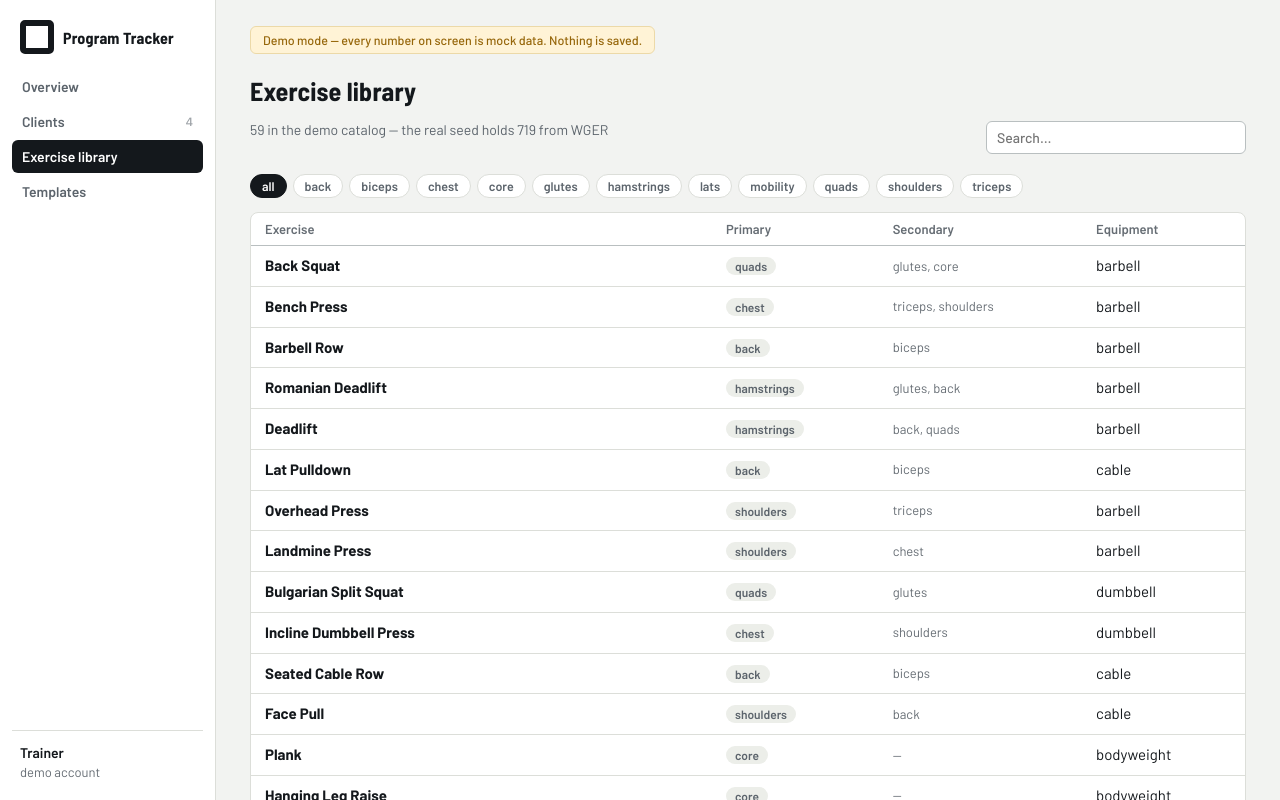
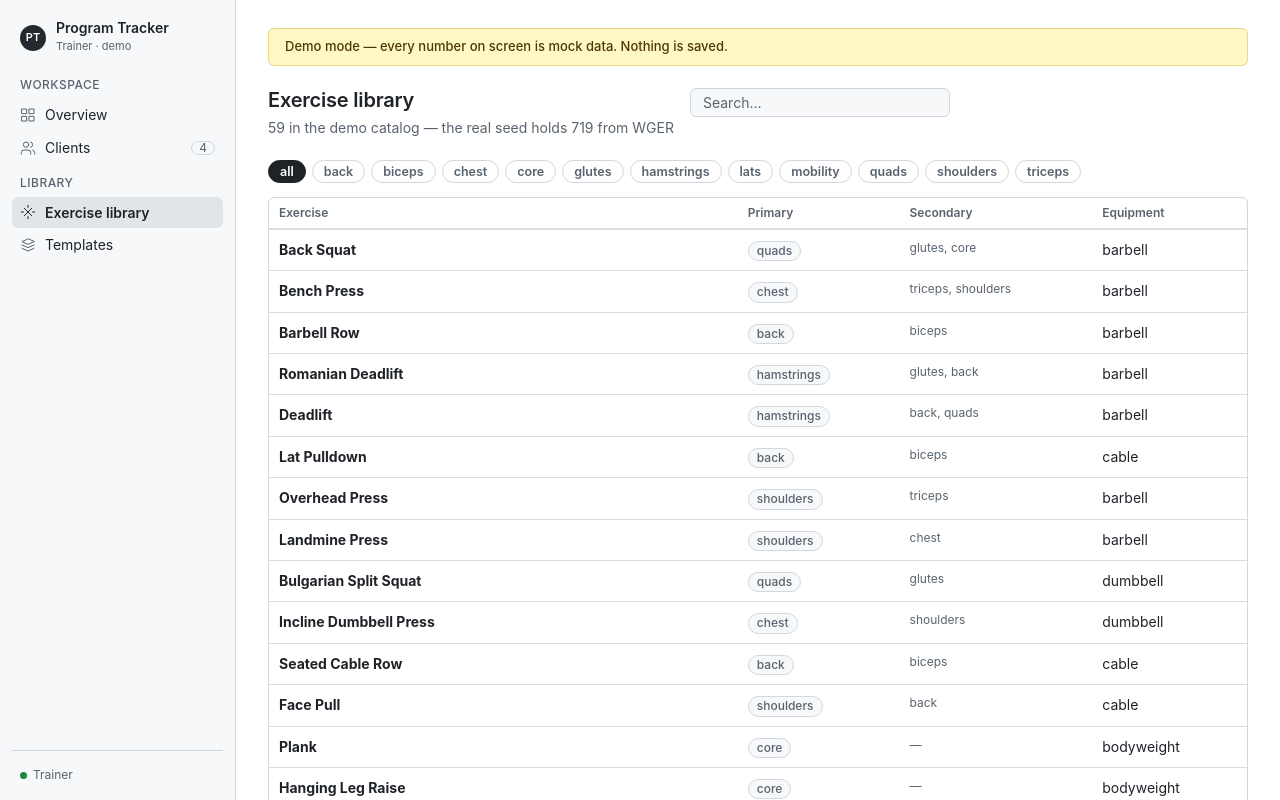
Before and after one commit to treewalkr/program-tracker, a SvelteKit app in the folder apps/web/: page /exercises in a window 1280 px wide. Shown: the top 800 px of the page. Built offline with nearby package versions, Linux system fonts and the light colour scheme; no server answers; what @elysiajs/eden would draw is missing.

Commit message:
feat(web): Primer foundation — tokens, primitives, sidebar shell

```diff
--- a/apps/web/src/app.css
+++ b/apps/web/src/app.css
@@ -1,46 +1,66 @@
 /* ————————————————————————————————————————————
-   Program Tracker — "chalk & iron"
-   Light, calm, data-first coach's logbook.
-   Color is functional only: status + RPE scale.
+   Program Tracker — "Primer"
+   GitHub's design language applied to training data:
+   white canvas, gray wells, green primary actions,
+   mono figures, soft-tinted labels.
+   Spec: prototypes/direction-g.html
    ———————————————————————————————————————————— */
 
 :root {
-  --bg: #f2f3f1;
+  /* canvas & ink */
+  --bg: #ffffff;
   --surface: #ffffff;
-  --ink: #14181c;
-  --muted: #5c646c;
-  --faint: #666d74;
-  --line: #dcded9;
-  --line-strong: #b9bfc0;
+  --ink: #1f2328;
+  --muted: #59636e;
+  --faint: #666e78;
+  --line: #d0d7de;
+  --line-soft: #d8dee4;
+  --line-strong: #afb8c1;
+  --well: #f6f8fa;
+  --well-2: #eef1f4;
+  --active: #e0e5ea;
 
-  --good: #1e7a46;
-  --good-bg: #e6f4ec;
-  --warn: #96660a;
-  --warn-bg: #fff3d6;
-  --bad: #c92a2a;
-  --bad-bg: #fdecec;
+  /* functional color (GitHub scales) */
+  --blue: #0969da;
+  --blue-hov: #0860c4;
+  --good: #1a7f37;
+  --good-bg: #dafbe1;
+  --good-line: #aceebb;
+  --green-btn: #1f883d;
+  --green-btn-hov: #1a7f37;
+  --bad: #cf222e;
+  --bad-bg: #ffebe9;
+  --bad-line: #ffcecb;
+  --warn: #9a6700;
+  --warn-bg: #fff8c5;
+  --warn-line: #d4a72c66;
 
-  /* RPE effort scale (AA-tuned for 12–13px semibold on light surfaces) */
-  --rpe-low: #3f6339;
-  --rpe-mid: #7a520d;
-  --rpe-high: #a63a29;
+  /* contributions ramp (training-week cells, tonnage heat) */
+  --done-1: #aceebb;
+  --done-2: #4ac26b;
+  --done-3: #2da44e;
+  --done-4: #116329;
 
-  /* one-off surface tints */
-  --hover-ink: #2a3138;
-  --hover-soft: #eceee9;
-  --row-hover: #f7f8f5;
-  --chip-bg: #f4f5f2;
-  --neutral-bg: #eceee9;
-  --warn-line: #e5b8b8;
-  --warn-line-soft: #eed3d3;
-  --pulse-now-bg: #f6f7f3;
-  --dir-tr: #55558c;
+  /* RPE effort scale: 1–6 easy · 7–8 hard · 9–10 maximal */
+  --rpe-low: #1a7f37;
+  --rpe-mid: #9a6700;
+  --rpe-high: #cf222e;
 
-  --focus: #2b6cb0;
+  /* one-off surface tints (legacy names kept for scoped styles) */
+  --hover-ink: #24292f;
+  --hover-soft: var(--well-2);
+  --row-hover: var(--well);
+  --chip-bg: rgba(175, 184, 193, 0.2);
+  --neutral-bg: var(--well);
+  --warn-line-soft: #d4a72c66;
+  --pulse-now-bg: #ddf4ff;
+  --dir-tr: #0969da;
 
-  --font-ui: "Barlow", system-ui, sans-serif;
-  --font-cond: "Barlow Semi Condensed", "Barlow", system-ui, sans-serif;
-  --font-mono: "IBM Plex Mono", ui-monospace, monospace;
+  --focus: rgba(9, 105, 218, 0.45);
+
+  --font-ui: -apple-system, BlinkMacSystemFont, "Segoe UI", "Noto Sans", Helvetica, Arial, sans-serif;
+  --font-cond: var(--font-ui);
+  --font-mono: ui-monospace, SFMono-Regular, "SF Mono", Menlo, Consolas, "Liberation Mono", monospace;
 
   --radius: 6px;
 }
@@ -49,159 +69,233 @@
   box-sizing: border-box;
 }
 
+html {
+  color-scheme: light;
+}
+
 body {
   margin: 0;
   background: var(--bg);
   color: var(--ink);
-  font-family: var(--font-ui);
-  font-size: 15px;
-  line-height: 1.45;
+  font: 14px/1.5 var(--font-ui);
   -webkit-font-smoothing: antialiased;
 }
+
+::selection {
+  background: rgba(9, 105, 218, 0.18);
+}
+
+:focus-visible {
+  outline: 2px solid var(--focus);
+  outline-offset: -1px;
+  border-radius: 6px;
+}
+
+::-webkit-scrollbar { width: 10px; height: 10px; }
+::-webkit-scrollbar-thumb { background: var(--line); border-radius: 99px; }
+::-webkit-scrollbar-thumb:hover { background: var(--line-strong); }
+::-webkit-scrollbar-track { background: transparent; }
 
 h1,
 h2,
 h3 {
-  font-family: var(--font-cond);
-  font-weight: 700;
-  letter-spacing: 0.005em;
+  font-family: var(--font-ui);
   margin: 0;
 }
-h1 { font-size: 26px; line-height: 1.15; }
-h2 { font-size: 19px; }
-h3 { font-size: 16px; }
+h1 { font-size: 20px; font-weight: 600; line-height: 1.25; letter-spacing: -0.01em; }
+h2 { font-size: 16px; font-weight: 600; line-height: 1.3; }
+h3 { font-size: 14px; font-weight: 600; line-height: 1.3; }
 
-a { color: inherit; text-decoration: none; }
+a { color: var(--blue); text-decoration: none; }
+a:hover { text-decoration: underline; }
 
 code,
 .mono {
   font-family: var(--font-mono);
   font-variant-numeric: tabular-nums;
+  font-size: 12px;
 }
 
 /* —— primitives ————————————————————————— */
 
+/* Primer button: default = secondary (well), .primary = GitHub green */
 .btn {
+  appearance: none;
   display: inline-flex;
   align-items: center;
-  gap: 6px;
-  border: 1px solid var(--ink);
-  background: var(--ink);
+  gap: 7px;
+  font: 500 14px/1 var(--font-ui);
+  padding: 5px 16px;
+  border-radius: 6px;
+  border: 1px solid rgba(31, 35, 40, 0.15);
+  background: var(--well);
+  color: var(--ink);
+  cursor: pointer;
+  text-decoration: none;
+  white-space: nowrap;
+  box-shadow: 0 1px 0 rgba(31, 35, 40, 0.04);
+  transition: background 120ms;
+}
+.btn:hover { background: var(--well-2); text-decoration: none; }
+.btn:active { box-shadow: none; }
+.btn:disabled { opacity: 0.55; cursor: default; }
+.btn svg { width: 14px; height: 14px; stroke: currentColor; fill: none; stroke-width: 1.7; stroke-linecap: round; stroke-linejoin: round; }
+
+.btn.primary {
+  background: var(--green-btn);
   color: #fff;
-  font: 600 14px var(--font-ui);
-  padding: 7px 14px;
-  border-radius: var(--radius);
-  cursor: pointer;
-  transition: background 120ms, transform 60ms;
+  border-color: rgba(31, 35, 40, 0.15);
 }
-.btn:hover { background: var(--hover-ink); }
-.btn:active { transform: translateY(1px); }
-.btn:disabled { opacity: 0.45; cursor: default; }
-.btn:focus-visible {
-  outline: 2px solid var(--focus);
-  outline-offset: 2px;
-}
+.btn.primary:hover { background: var(--green-btn-hov); }
+
+.btn.small { padding: 3px 12px; font-size: 12px; }
 
 .btn.ghost {
   background: transparent;
-  color: var(--ink);
-  border-color: var(--line-strong);
+  border-color: transparent;
+  box-shadow: none;
 }
-.btn.ghost:hover { background: var(--hover-soft); }
-.btn.danger { background: transparent; color: var(--bad); border-color: var(--bad); }
-.btn.danger:hover { background: var(--bad-bg); }
+.btn.ghost:hover { background: var(--well-2); }
+
+.btn.danger {
+  background: var(--well);
+  color: var(--bad);
+  border-color: rgba(31, 35, 40, 0.15);
+}
+.btn.danger:hover { background: var(--bad-bg); border-color: var(--bad-line); }
 
 .input,
 .select,
 .textarea {
   width: 100%;
-  font: 500 14px var(--font-ui);
+  font: 400 14px var(--font-ui);
   color: var(--ink);
-  background: var(--surface);
-  border: 1px solid var(--line-strong);
-  border-radius: var(--radius);
-  padding: 7px 10px;
+  background: var(--well);
+  border: 1px solid var(--line);
+  border-radius: 6px;
+  padding: 5px 12px;
 }
+.input::placeholder,
+.textarea::placeholder { color: var(--muted); }
 .input:focus,
 .select:focus,
 .textarea:focus {
-  outline: 2px solid var(--focus);
-  outline-offset: 0;
-  border-color: var(--focus);
+  outline: none;
+  background: var(--surface);
+  border-color: var(--blue);
+  box-shadow: 0 0 0 3px rgba(9, 105, 218, 0.15);
 }
+
 .label {
   display: block;
-  font: 600 13px var(--font-ui);
-  color: var(--muted);
-  margin-bottom: 4px;
+  font: 500 14px var(--font-ui);
+  color: var(--ink);
+  margin-bottom: 6px;
 }
 
-/* —— surfaces ————————————————————————— */
+/* —— surfaces: Primer Box ————————————————— */
 
 .panel {
   background: var(--surface);
   border: 1px solid var(--line);
-  border-radius: 8px;
+  border-radius: 6px;
 }
 .panel-head {
   display: flex;
-  align-items: baseline;
-  justify-content: space-between;
-  gap: 12px;
-  padding: 14px 18px 10px;
+  align-items: center;
+  gap: 8px;
+  padding: 10px 16px;
+  background: var(--well);
   border-bottom: 1px solid var(--line);
+  border-radius: 6px 6px 0 0;
   flex-wrap: wrap; /* narrow viewports: meta drops below the heading instead of overflowing */
 }
-.panel-body { padding: 16px 18px; }
+.panel-head h2 { font: 600 14px/1.3 var(--font-ui); }
+.panel-head .act { margin-left: auto; font: 400 13px/1 var(--font-ui); }
+.panel-body { padding: 16px; }
+.panel-body.tight { padding: 4px 16px; }
 
-/* —— tables ——————————————————————————— */
+/* count pill next to a box/tab heading */
+.counter {
+  font: 400 12px/1 var(--font-ui);
+  color: var(--muted);
+  border: 1px solid var(--line);
+  border-radius: 99px;
+  padding: 2px 8px;
+  background: var(--surface);
+  white-space: nowrap;
+}
+
+/* —— tables: bordered rows ——————————————— */
 
 table.sheet {
   width: 100%;
   border-collapse: collapse;
+  font-size: 14px;
 }
 table.sheet th {
-  font: 600 13px var(--font-ui);
-  color: var(--faint);
+  font: 600 12px/1.2 var(--font-ui);
+  color: var(--muted);
   text-align: left;
-  padding: 8px 14px;
-  border-bottom: 1px solid var(--line-strong);
+  padding: 8px 10px;
+  border-bottom: 2px solid var(--line-soft);
   white-space: nowrap;
 }
 table.sheet td {
-  padding: 9px 14px;
-  border-bottom: 1px solid var(--line);
-  vertical-align: middle;
+  padding: 9px 10px;
+  border-bottom: 1px solid var(--line-soft);
+  vertical-align: top;
 }
 table.sheet tr:last-child td { border-bottom: none; }
-table.sheet tr.rowlink:hover td { background: var(--row-hover); cursor: pointer; }
+table.sheet tbody tr:hover td { background: var(--well); }
+table.sheet .r { text-align: right; font-family: var(--font-mono); font-variant-numeric: tabular-nums; font-size: 12px; }
+a.rowlink { color: var(--ink); font-weight: 600; }
 
-/* —— status / data chips ————————————————— */
+/* —— status / data chips: Primer Label ——— */
 
 .pill {
   display: inline-flex;
   align-items: center;
   gap: 5px;
-  font: 600 12px var(--font-ui);
-  padding: 2px 9px;
+  font: 500 12px/1.2 var(--font-ui);
+  padding: 2px 8px;
   border-radius: 99px;
+  border: 1px solid;
   white-space: nowrap;
 }
-.pill.good { color: var(--good); background: var(--good-bg); }
-.pill.warn { color: var(--warn); background: var(--warn-bg); }
-.pill.bad { color: var(--bad); background: var(--bad-bg); }
-.pill.neutral { color: var(--muted); background: var(--neutral-bg); }
+.pill.good { color: var(--good); border-color: var(--good-line); background: var(--good-bg); }
+.pill.warn { color: var(--warn); border-color: #d4a72c66; background: var(--warn-bg); }
+.pill.bad { color: var(--bad); border-color: var(--bad-line); background: var(--bad-bg); }
+.pill.neutral { color: var(--muted); border-color: var(--line); background: var(--well); }
+
+/* periodization directive chips */
+.dir {
+  font: 500 12px/1 var(--font-ui);
+  padding: 2px 8px;
+  border-radius: 99px;
+  border: 1px solid var(--line);
+  background: var(--well);
+  color: var(--muted);
+  white-space: nowrap;
+}
+.dir.vol { color: var(--good); }
+.dir.int { color: var(--warn); }
+.dir.tr { color: var(--blue); }
 
 .num {
-  font: 500 14px var(--font-mono);
+  font: 500 12px var(--font-mono);
   font-variant-numeric: tabular-nums;
 }
 .num.big {
-  font-size: 22px;
+  font-size: 20px;
   font-weight: 600;
 }
 
-/* RPE functional scale: 1–6 easy · 7–8 hard · 9–10 maximal */
+.delta { font: 500 12px/1 var(--font-mono); }
+.delta.up { color: var(--good); }
+.delta.down { color: var(--bad); }
+
+/* RPE functional scale (dot marks effort tier) */
 .rpe { display: inline-flex; align-items: center; gap: 4px; font: 500 12px var(--font-mono); }
 .rpe::before {
   content: "";
@@ -213,46 +307,151 @@
 .rpe.low { color: var(--rpe-low); }
 .rpe.mid { color: var(--rpe-mid); }
 .rpe.high { color: var(--rpe-high); }
+/* inside set chips: colored text, no dot */
+.setchip .rpe::before { display: none; }
+.setchip .rpe.e1, .setchip .rpe.low { color: var(--good); }
+.setchip .rpe.e2, .setchip .rpe.mid { color: var(--warn); }
+.setchip .rpe.e3, .setchip .rpe.high { color: var(--bad); }
 
-/* —— set chips (program view) ———————————— */
+/* —— set chips: code-span styling ————————— */
 
+.sets { display: flex; flex-wrap: wrap; gap: 4px; }
 .setchip {
   display: inline-flex;
   align-items: baseline;
-  gap: 6px;
-  font: 500 13px var(--font-mono);
+  gap: 4px;
+  font: 500 12px/1 var(--font-mono);
+  padding: 2px 7px;
+  border-radius: 6px;
   background: var(--chip-bg);
+  color: var(--ink);
+  white-space: nowrap;
+}
+.setchip .rep { font-weight: 500; }
+.setchip .sub { color: var(--faint); font-size: 10.5px; }
+.setchip.warm { background: transparent; border: 1px dashed var(--line); color: var(--muted); }
+
+/* —— signals (needs-review cards) ————————— */
+
+.signal {
+  display: flex;
+  gap: 12px;
+  padding: 13px 16px;
+  border-bottom: 1px solid var(--line-soft);
+  align-items: flex-start;
+}
+.signal:last-child { border-bottom: none; }
+.signal .lamp { width: 8px; height: 8px; border-radius: 99px; margin-top: 6px; flex: none; }
+.lamp.green { background: var(--green-btn); }
+.lamp.amber { background: #bf8700; }
+.lamp.gray { background: #818b98; }
+.signal .body { flex: 1; min-width: 0; }
+.signal .body strong { font-weight: 600; font-size: 14px; }
+.signal .evi { font-size: 13px; color: var(--muted); margin-top: 2px; line-height: 1.5; }
+.signal .act { flex: none; margin-top: 2px; }
+
+.snooze {
+  appearance: none;
+  background: none;
+  border: none;
+  font: 400 12px/1 var(--font-ui);
+  color: var(--blue);
+  cursor: pointer;
+  padding: 2px 0;
+  text-decoration: underline;
+  white-space: nowrap;
+}
+.snooze:hover { color: var(--blue-hov); }
+
+/* —— program sessions (client detail, drafts) */
+
+.session-head {
+  display: flex;
+  align-items: center;
+  gap: 9px;
+  padding: 11px 14px;
+  border-bottom: 1px solid var(--line-soft);
+}
+.session-head h3 { margin: 0; }
+.session-head .when {
+  font: 400 12px/1 var(--font-ui);
+  color: var(--muted);
   border: 1px solid var(--line);
-  border-radius: 5px;
-  padding: 3px 8px;
+  border-radius: 99px;
+  padding: 2px 9px;
+  background: var(--well);
+  white-space: nowrap;
 }
-.setchip .rep { font-weight: 600; }
-.setchip .sub { color: var(--faint); font-size: 12px; }
-.setchip.warm { background: transparent; border-style: dashed; color: var(--muted); }
+.session-head .cond { margin-left: auto; font: 500 12px/1 var(--font-ui); color: var(--good); white-space: nowrap; }
+.session-body { padding: 12px 14px; display: flex; flex-direction: column; gap: 9px; }
+.session + .session { border-top: 1px solid var(--line); }
+.exrow { display: grid; grid-template-columns: 1fr auto; gap: 12px; align-items: center; }
+.exrow .ex { font-weight: 500; font-size: 14px; }
+.exrow .ex small { display: block; font: 400 12px/1.4 var(--font-ui); color: var(--muted); }
+
+/* —— tabs (orange underline, GitHub-style) — */
+
+.tabs {
+  display: flex;
+  gap: 4px;
+  border-bottom: 1px solid var(--line);
+  margin: 16px 0 18px;
+  flex-wrap: wrap;
+}
+.tabs a {
+  display: inline-flex;
+  align-items: center;
+  gap: 7px;
+  padding: 8px 12px;
+  font: 400 14px/1.3 var(--font-ui);
+  color: var(--muted);
+  border-bottom: 2px solid transparent;
+  margin-bottom: -1px;
+  text-decoration: none;
+}
+.tabs a:hover { color: var(--ink); border-bottom-color: var(--line); }
+.tabs a.on { color: var(--ink); font-weight: 600; border-bottom-color: #fd8c73; }
 
 /* —— misc ————————————————————————————— */
 
 .page-head {
   display: flex;
-  align-items: flex-end;
-  justify-content: space-between;
+  align-items: flex-start;
   gap: 16px;
-  margin-bottom: 20px;
   flex-wrap: wrap;
+  margin-bottom: 22px;
 }
-.sub { color: var(--muted); font-size: 14px; }
-.subtle { color: var(--faint); font-size: 13px; }
+.head-actions { margin-left: auto; display: flex; gap: 8px; align-items: center; flex-wrap: wrap; }
+
+.crumbs { font: 400 14px/1 var(--font-ui); color: var(--muted); margin: 0 0 14px; }
+
+.sub { color: var(--muted); font-size: 14px; font-weight: 400; margin: 4px 0 0; }
+.subtle { color: var(--muted); font-size: 12px; }
+
+.err { font: 500 13px/1.5 var(--font-ui); color: var(--bad); margin: 0; }
+
+.avatar {
+  width: 44px;
+  height: 44px;
+  border-radius: 99px;
+  background: #dde4ea;
+  color: var(--ink);
+  display: grid;
+  place-items: center;
+  font: 600 15px/1 var(--font-ui);
+  flex: none;
+}
 
 /* Row links: real anchors inside table rows (keyboard + middle-click) */
-a.rowlink-name { color: inherit; text-decoration: none; }
+a.rowlink-name { color: inherit; text-decoration: none; font-weight: 600; }
 a.rowlink-name:hover { text-decoration: underline; text-underline-offset: 3px; }
 a.rowlink-name:focus-visible { outline: 2px solid var(--focus); outline-offset: 2px; border-radius: 2px; }
 
 .divider { border: none; border-top: 1px solid var(--line); margin: 14px 0; }
 
 .skeleton {
-  border-radius: var(--radius);
-  background: linear-gradient(90deg, #e8eae6 25%, #eff1ec 50%, #e8eae6 75%);
+  border-radius: 6px;
+  background: linear-gradient(90deg, #eef1f4 25%, #f6f8fa 50%, #eef1f4 75%);
   background-size: 200% 100%;
   animation: shimmer 1.2s infinite linear;
   min-height: 16px;
--- a/apps/web/src/app.html
+++ b/apps/web/src/app.html
@@ -3,12 +3,7 @@
 	<head>
 		<meta charset="utf-8" />
 		<meta name="viewport" content="width=device-width, initial-scale=1" />
-		<link rel="preconnect" href="https://fonts.googleapis.com" />
-		<link rel="preconnect" href="https://fonts.gstatic.com" crossorigin />
-		<link
-			href="https://fonts.googleapis.com/css2?family=Barlow:wght@400;500;600;700&family=Barlow+Semi+Condensed:wght@600;700&family=IBM+Plex+Mono:wght@400;500;600&display=swap"
-			rel="stylesheet"
-		/>
+		<link rel="icon" href="%sveltekit.assets%/favicon.svg" type="image/svg+xml" />
 		%sveltekit.head%
 	</head>
 	<body data-sveltekit-preload-data="hover">
--- a/apps/web/src/routes/+layout.svelte
+++ b/apps/web/src/routes/+layout.svelte
@@ -8,12 +8,25 @@
 
   let clientCount = $state<number | null>(null);
 
-  const nav = [
-    { href: "/", label: "Overview" },
-    { href: "/clients", label: "Clients" },
-    { href: "/exercises", label: "Exercise library" },
-    { href: "/templates", label: "Templates" },
+  const groups = [
+    {
+      label: "Workspace",
+      items: [
+        { href: "/", label: "Overview", icon: "grid" },
+        { href: "/clients", label: "Clients", icon: "users" },
+      ],
+    },
+    {
+      label: "Library",
+      items: [
+        { href: "/exercises", label: "Exercise library", icon: "dumbbell" },
+        { href: "/templates", label: "Templates", icon: "layers" },
+      ],
+    },
   ];
+
+  const isActive = (href: string) =>
+    href === "/" ? page.url.pathname === "/" : page.url.pathname.startsWith(href);
 
   onMount(async () => {
     try {
@@ -27,31 +40,44 @@
 <div class="shell">
   <aside class="side">
     <a class="brand" href="/">
-      <span class="brand-mark" aria-hidden="true"></span>
-      <span class="brand-name">Program&nbsp;Tracker</span>
+      <span class="mark" aria-hidden="true">PT</span>
+      <span class="name">
+        Program Tracker
+        <small>Trainer · {apiMode === "live" ? "live data" : "demo"}</small>
+      </span>
     </a>
 
-    <nav>
-      {#each nav as item (item.href)}
+    <nav aria-label="Primary">
+      {#each groups as group (group.label)}
+        <div class="nav-label">{group.label}</div>
+        {#each group.items as item (item.href)}
           <a
             class="nav-item"
-          class:active={
-            item.href === "/" ? page.url.pathname === "/" : page.url.pathname.startsWith(item.href)
-          }
+            class:active={isActive(item.href)}
+            aria-current={isActive(item.href) ? "page" : undefined}
             href={item.href}
             title={item.label}
           >
-          <span class="nav-label">{item.label}</span>
+            {#if item.icon === "grid"}
+              <svg viewBox="0 0 24 24" aria-hidden="true"><path d="M3 3h7v7H3zM14 3h7v7h-7zM3 14h7v7H3zM14 14h7v7h-7z" /></svg>
+            {:else if item.icon === "users"}
+              <svg viewBox="0 0 24 24" aria-hidden="true"><path d="M16 21v-2a4 4 0 0 0-4-4H6a4 4 0 0 0-4 4v2" /><circle cx="9" cy="7" r="4" /><path d="M22 21v-2a4 4 0 0 0-3-3.87M16 3.13a4 4 0 0 1 0 7.75" /></svg>
+            {:else if item.icon === "dumbbell"}
+              <svg viewBox="0 0 24 24" aria-hidden="true"><path d="M6.5 6.5 17.5 17.5M17.5 6.5 6.5 17.5" /><path d="M12 2v3M12 19v3M2 12h3M19 12h3" /></svg>
+            {:else}
+              <svg viewBox="0 0 24 24" aria-hidden="true"><path d="M12 3 3 7l9 4 9-4zM3 12l9 4 9-4M3 17l9 4 9-4" /></svg>
+            {/if}
+            <span class="nav-text">{item.label}</span>
             {#if item.href === "/clients" && clientCount !== null}
-            <span class="nav-count">{clientCount}</span>
+              <span class="count">{clientCount}</span>
             {/if}
           </a>
+        {/each}
       {/each}
     </nav>
 
     <div class="side-foot">
-      <p class="coach">Trainer</p>
-      <p class="subtle">{apiMode === "live" ? "live data" : "demo account"}</p>
+      <span class="dot" aria-hidden="true"></span>Trainer
     </div>
   </aside>
 
@@ -68,74 +94,121 @@
 <style>
   .shell {
     display: grid;
-    grid-template-columns: 216px 1fr;
+    grid-template-columns: 236px 1fr;
     min-height: 100vh;
   }
 
   .side {
-    background: var(--surface);
+    background: var(--well);
     border-right: 1px solid var(--line);
     display: flex;
     flex-direction: column;
-    padding: 18px 12px;
+    gap: 20px;
+    padding: 20px 12px 16px;
     position: sticky;
     top: 0;
     height: 100vh;
+    overflow-y: auto;
   }
 
   .brand {
     display: flex;
     align-items: center;
-    gap: 9px;
-    padding: 2px 8px 16px;
+    gap: 10px;
+    padding: 0 8px;
+    text-decoration: none;
   }
-  .brand-mark {
-    width: 22px;
-    height: 22px;
-    border-radius: 5px;
-    background:
-      linear-gradient(var(--surface), var(--surface)) padding-box,
-      var(--ink);
-    border: 6px solid var(--ink);
-    box-sizing: content-box;
+  .mark {
+    width: 26px;
+    height: 26px;
+    border-radius: 99px;
+    background: #24292f;
+    color: #fff;
+    display: grid;
+    place-items: center;
+    font: 600 11px/1 var(--font-ui);
+    flex: none;
   }
-  .brand-name {
-    font: 700 16px var(--font-cond);
-    letter-spacing: 0.01em;
+  .name {
+    font: 600 14px/1.2 var(--font-ui);
+    color: var(--ink);
+  }
+  .name small {
+    display: block;
+    font: 400 11px/1.7 var(--font-ui);
+    color: var(--muted);
   }
 
   nav {
     display: flex;
     flex-direction: column;
-    gap: 2px;
+    gap: 1px;
     flex: 1;
   }
+  .nav-label {
+    font: 500 12px/1 var(--font-ui);
+    color: var(--muted);
+    text-transform: uppercase;
+    letter-spacing: 0.04em;
+    padding: 0 8px;
+    margin: 4px 0 7px;
+    white-space: nowrap;
+  }
+  .nav-item + .nav-label { margin-top: 12px; }
   .nav-item {
     display: flex;
     align-items: center;
-    justify-content: space-between;
-    font: 600 14px var(--font-ui);
-    color: var(--muted);
-    padding: 8px 10px;
-    border-radius: var(--radius);
+    gap: 9px;
+    padding: 6px 8px;
+    border-radius: 6px;
+    text-decoration: none;
+    font: 400 14px/1.4 var(--font-ui);
+    color: var(--ink);
+    white-space: nowrap;
   }
-  .nav-item:hover { background: #f0f2ed; color: var(--ink); }
-  .nav-item.active { background: var(--ink); color: #fff; }
-  .nav-count {
-    font: 500 12px var(--font-mono);
-    color: inherit;
-    opacity: 0.6;
+  .nav-item svg {
+    width: 16px;
+    height: 16px;
+    stroke: #59636e;
+    fill: none;
+    stroke-width: 1.5;
+    stroke-linecap: round;
+    stroke-linejoin: round;
+    flex: none;
+  }
+  .nav-item:hover { background: var(--well-2); text-decoration: none; }
+  .nav-item.active { background: var(--active); font-weight: 600; }
+  .nav-item.active svg { stroke: var(--ink); }
+  .count {
+    margin-left: auto;
+    font: 400 12px/1 var(--font-ui);
+    color: #59636e;
+    border: 1px solid var(--line);
+    border-radius: 99px;
+    padding: 0 7px;
+    min-width: 20px;
+    text-align: center;
   }
 
   .side-foot {
+    margin-top: auto;
     border-top: 1px solid var(--line);
-    padding: 12px 8px 0;
+    padding: 14px 8px 0;
+    font: 400 12px/1.6 var(--font-ui);
+    color: var(--muted);
+    white-space: nowrap;
   }
-  .coach { margin: 0; font-weight: 600; font-size: 14px; }
-  .subtle { margin: 0; }
+  .side-foot .dot {
+    display: inline-block;
+    width: 7px;
+    height: 7px;
+    border-radius: 99px;
+    background: var(--green-btn);
+    margin-right: 6px;
+  }
 
   .main {
-    padding: 26px 34px 60px;
+    padding: 28px 32px 64px;
     max-width: 1080px;
     width: 100%;
     margin: 0 auto;
@@ -143,24 +216,24 @@
   }
 
   .demo-banner {
-    font: 500 12.5px var(--font-ui);
-    color: var(--warn);
+    font: 500 13px/1.5 var(--font-ui);
+    color: #4d3800;
     background: var(--warn-bg);
-    border: 1px solid #ecd9a8;
-    border-radius: var(--radius);
-    padding: 5px 12px;
+    border: 1px solid #d4a72c66;
+    border-radius: 6px;
+    padding: 8px 16px;
     margin-bottom: 22px;
-    display: inline-block;
     max-width: 100%;
-    box-sizing: border-box;
   }
 
   @media (max-width: 860px) {
     .shell { grid-template-columns: 56px 1fr; }
-    .brand { padding: 2px 0 16px; justify-content: center; }
-    .brand-name { display: none; }
-    .nav-label, .nav-count, .side-foot { display: none; }
+    .side { padding: 16px 8px; gap: 14px; }
+    .brand { padding: 0; justify-content: center; }
+    .name { display: none; }
+    .nav-label { visibility: hidden; height: 8px; margin: 0; padding: 0; }
+    .nav-text, .count, .side-foot { display: none; }
     .nav-item { justify-content: center; padding: 8px 0; }
-    .main { padding: 20px 16px 60px; }
+    .main { padding: 20px 16px 56px; }
   }
 </style>
```
Also changed, not shown: apps/web/static/favicon.svg (renamed from apps/web/src/lib/assets/favicon.svg). Lines whose indentation alone changed are shown as unchanged.
